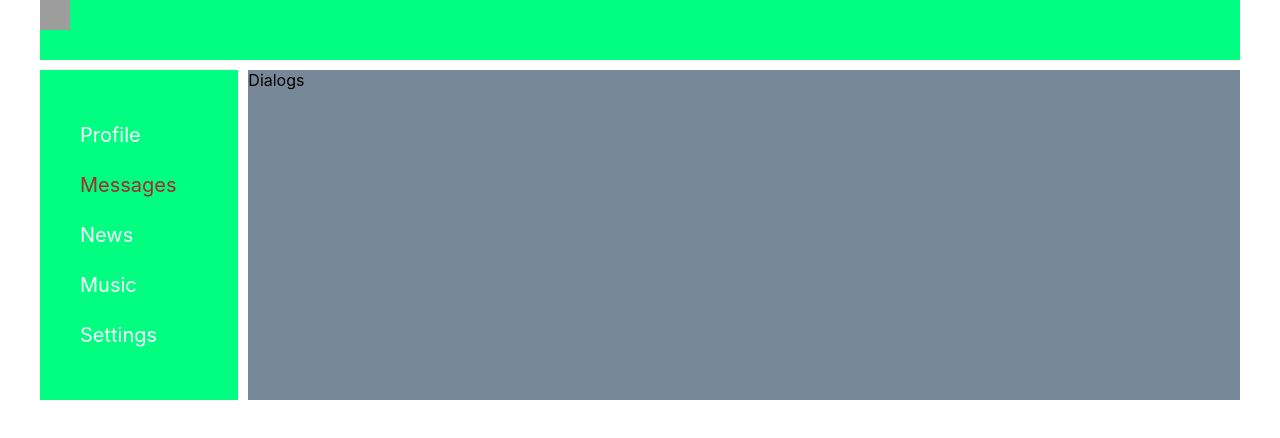
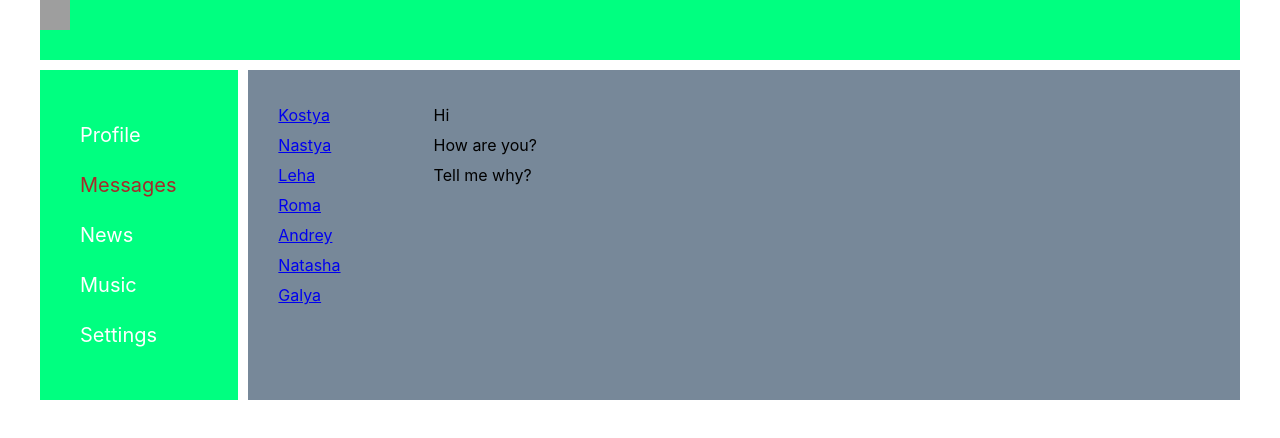
Before and after one commit to AlexeyZip/React, a React (Create React App) app: page /dialogs in a window 1280 px wide. Shown: the top 438 px of the page. Built offline with nearby package versions, Linux system fonts and the light colour scheme; grey boxes are pictures that could not be loaded.

Commit message:
lesson 22

```diff
--- a/src/components/Dialogs/Dialogs.jsx
+++ b/src/components/Dialogs/Dialogs.jsx
@@ -1,10 +1,39 @@
 import React from 'react';
 import s from './Dialogs.module.css';
+import { NavLink } from "react-router-dom";
 
 const Dialogs = (props) => {
     return (
-        <div className={s.item}>
-            Dialogs
+        <div className={s.dialogs}>
+            <div className={s.dialogItems}>
+                <div className={s.dialog}>
+                    <NavLink to="/dialogs/1">Kostya</NavLink>
+                </div>
+                <div className={s.dialog}>
+                    <NavLink to="/dialogs/2">Nastya</NavLink>
+            </div>
+                <div className={s.dialog}>
+                    <NavLink to="/dialogs/3">Leha</NavLink>
+                </div>
+                <div className={s.dialog}>
+                    <NavLink to="/dialogs/4">Roma</NavLink>
+                </div>
+                <div className={s.dialog}>
+                    <NavLink to="/dialogs/5">Andrey</NavLink>
+                </div>
+                <div className={s.dialog}>
+                    <NavLink to="/dialogs/6">Natasha</NavLink>
+                </div>
+                <div className={s.dialog}>
+                    <NavLink to="/dialogs/7"> Galya</NavLink>
+                </div>
+            </div>
+
+            <div className={s.messages}>
+                <div className={s.message}>Hi</div>
+                <div className={s.message}>How are you?</div>
+                <div className={s.message}>Tell me why?</div>
+            </div>
         </div>
     )
 
--- a/src/components/Dialogs/Dialogs.module.css
+++ b/src/components/Dialogs/Dialogs.module.css
@@ -0,0 +1,17 @@
+.dialogs{
+    display: grid;
+    grid-template-columns: 2fr 10fr;
+    padding: 30px
+}
+.dialog{
+
+}
+.dialogItems{
+    line-height: 30px;
+}
+.messages{
+
+}
+.message{
+    line-height: 30px;
+}
```
